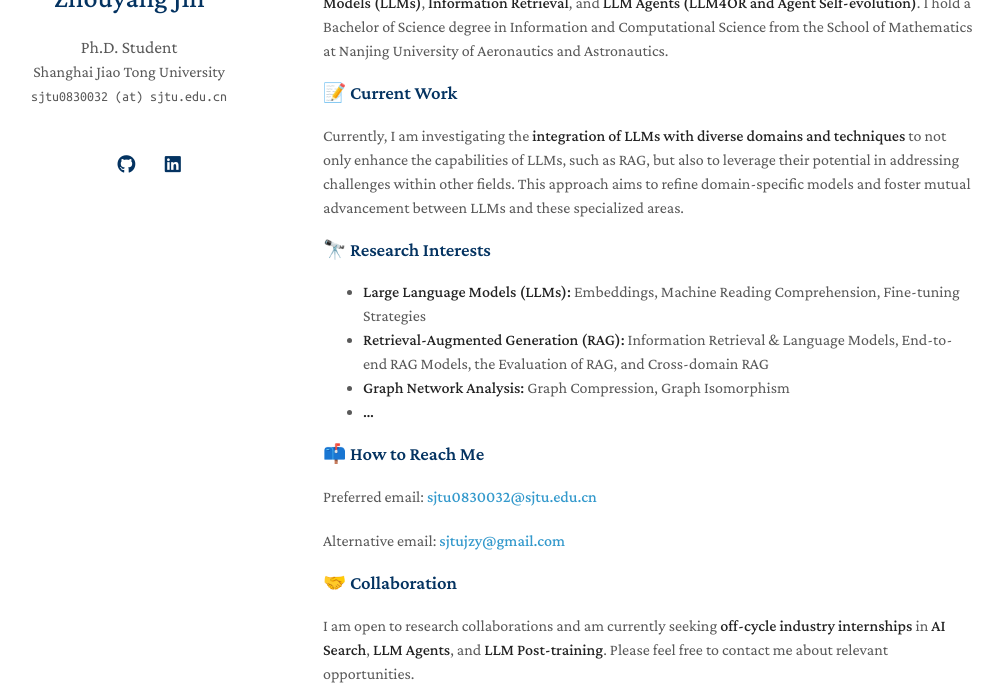
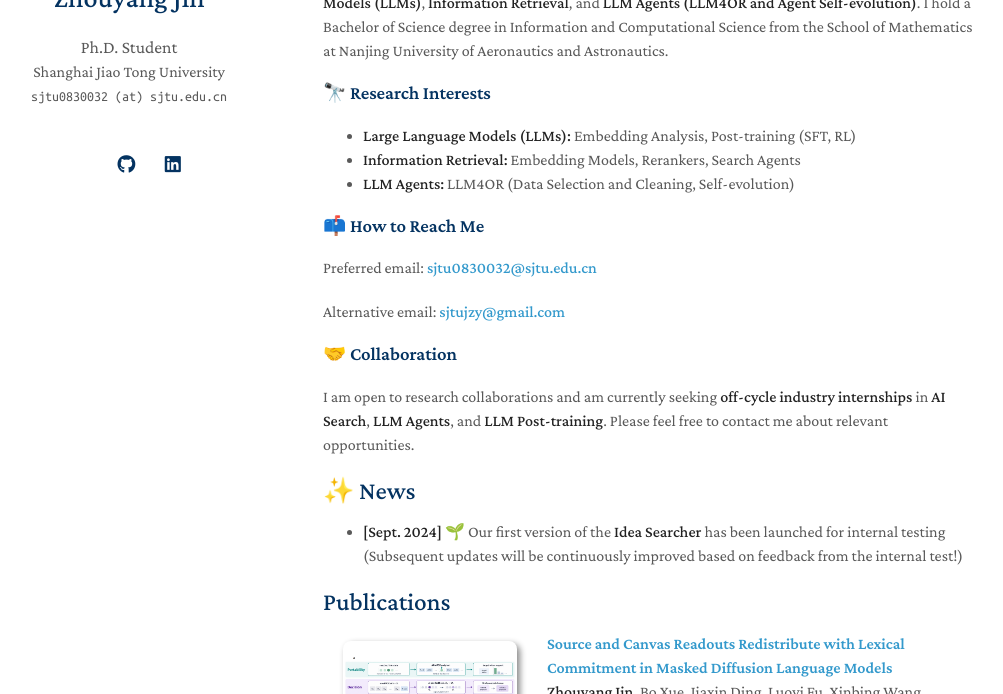
Before and after one commit to jzyKevin/jzyKevin.github.io, a Jekyll site: the page built from index.md, in a window 1280 px wide and 900 px high, cut to the strip 206-900 px from the top of the window. Shown: the whole strip, without its empty margins (147-1150 px from the left). Built offline with Jekyll 4.4.1, drawn with Linux system fonts in a browser that asks for light colours; a style sheet for code colours, icons or effects is not loaded; our own code applies the rules of GitHub Pages for plain Markdown files.

Commit message:
docs(homepage): simplify research interests

```diff
--- a/index.md
+++ b/index.md
@@ -8,16 +8,11 @@ layout: homepage
 
 I'm a fourth-year Ph.D. student at the School of Computer Science, **Shanghai Jiao Tong University**, majoring in Computer Science and Technology. My research interests focus on **Large Language Models (LLMs)**, **Information Retrieval**, and **LLM Agents (LLM4OR and Agent Self-evolution)**. I hold a Bachelor of Science degree in Information and Computational Science from the School of Mathematics at Nanjing University of Aeronautics and Astronautics.
 
-### 📝 Current Work
-
-Currently, I am investigating the **integration of LLMs with diverse domains and techniques** to not only enhance the capabilities of LLMs, such as RAG, but also to leverage their potential in addressing challenges within other fields. This approach aims to refine domain-specific models and foster mutual advancement between LLMs and these specialized areas.
-
 ### 🔭 Research Interests
 
-- **Large Language Models (LLMs):** Embeddings, Machine Reading Comprehension, Fine-tuning Strategies
-- **Retrieval-Augmented Generation (RAG):** Information Retrieval & Language Models, End-to-end RAG Models, the Evaluation of RAG, and Cross-domain RAG
-- **Graph Network Analysis:** Graph Compression, Graph Isomorphism
-- **...**
+- **Large Language Models (LLMs):** Embedding Analysis, Post-training (SFT, RL)
+- **Information Retrieval:** Embedding Models, Rerankers, Search Agents
+- **LLM Agents:** LLM4OR (Data Selection and Cleaning, Self-evolution)
 
 ### 📫 How to Reach Me
 
```
